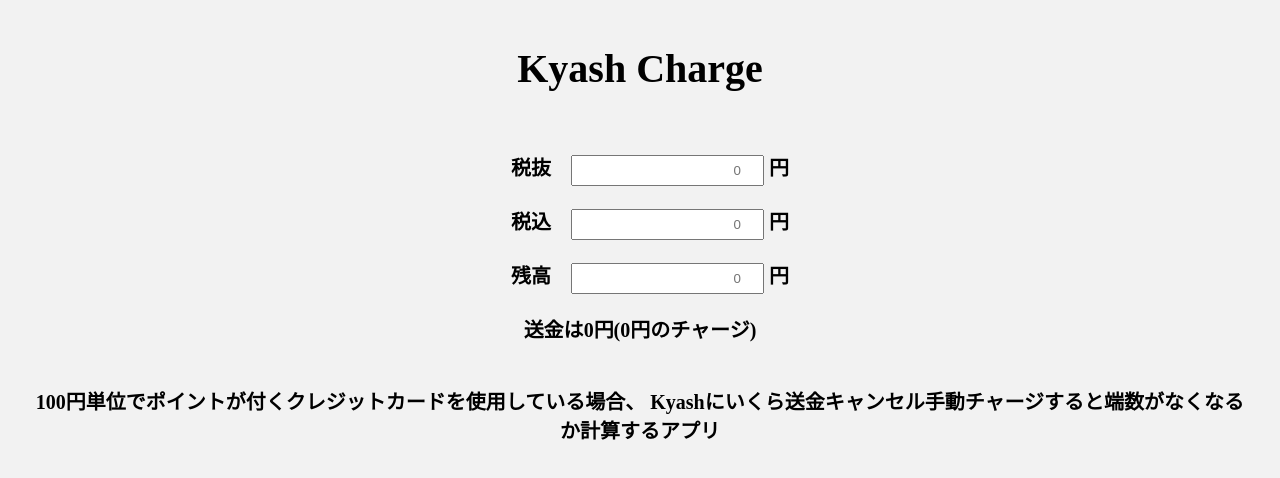
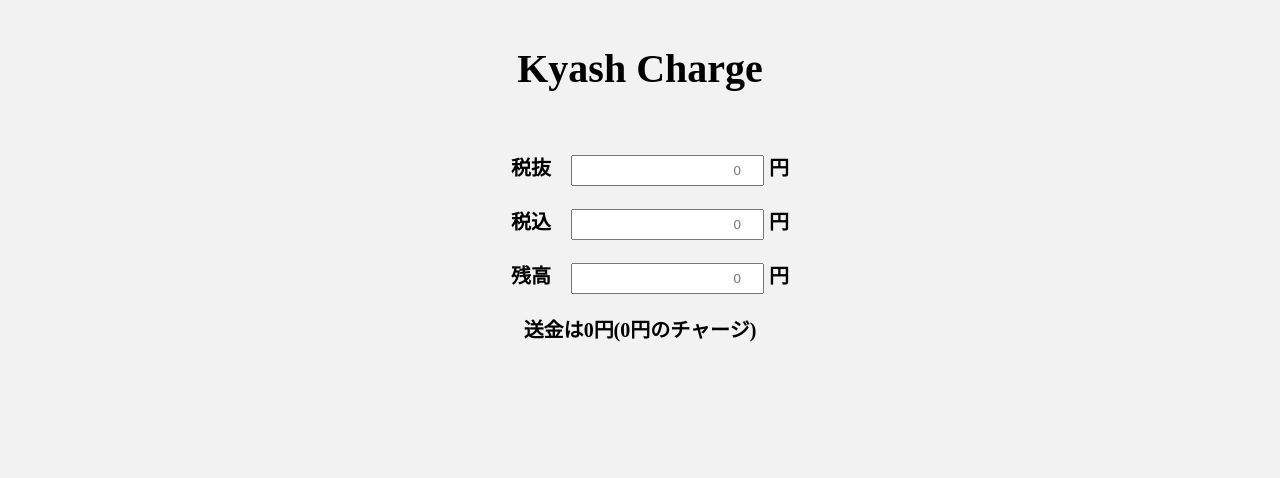
Before and after one commit to RYOSKATE/KyashCharge, a React app: page / in a window 1280 px wide. Shown: the top 478 px of the page. Built offline with nearby package versions, Linux system fonts and the light colour scheme.

Commit message:
説明文削除

```diff
--- a/src/App.tsx
+++ b/src/App.tsx
@@ -13,10 +13,6 @@
           </h1>
         </header>
         <Calc/>
-        <div>
-          100円単位でポイントが付くクレジットカードを使用している場合、
-          Kyashにいくら送金キャンセル手動チャージすると端数がなくなるか計算するアプリ
-        </div>
       </div>
     );
   }
```
